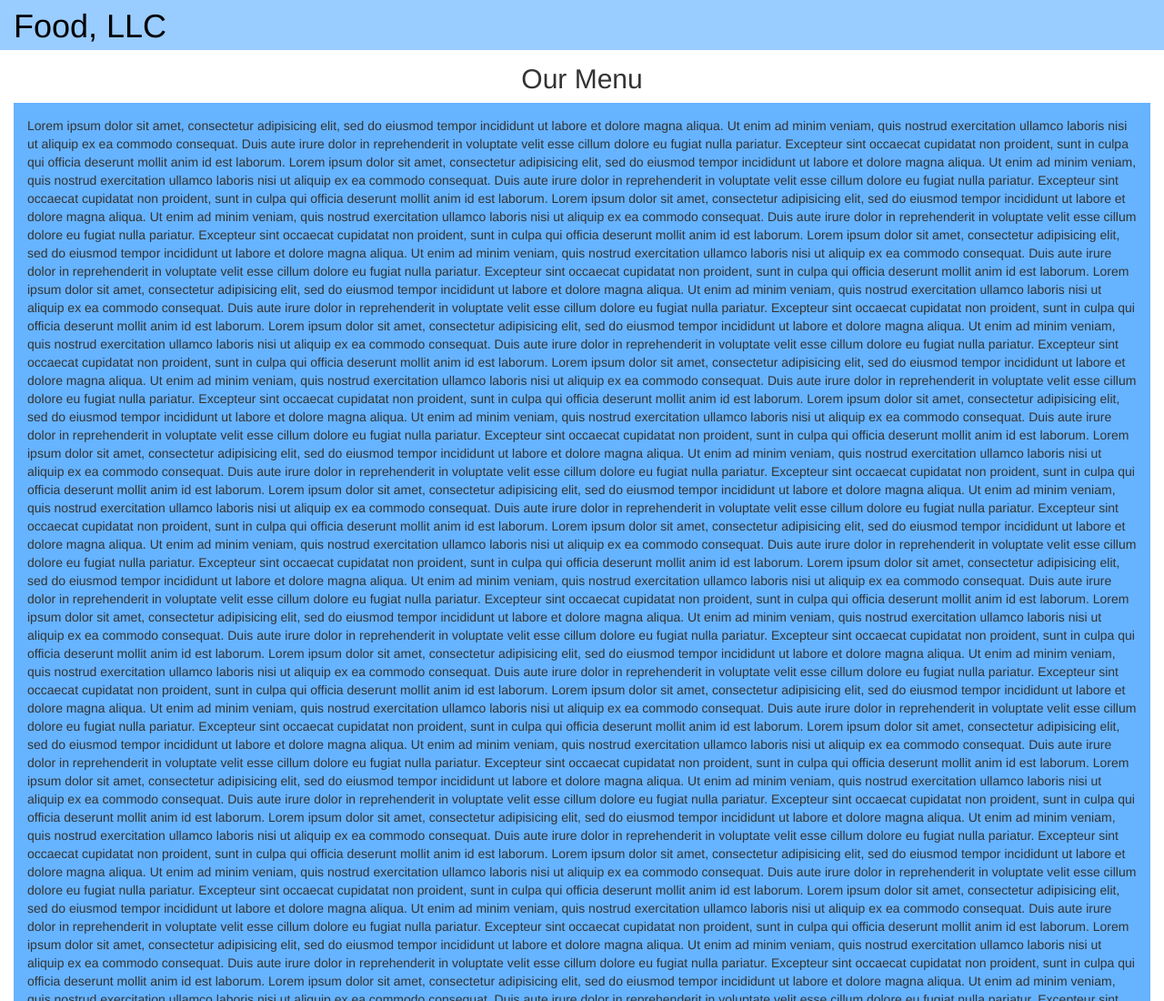
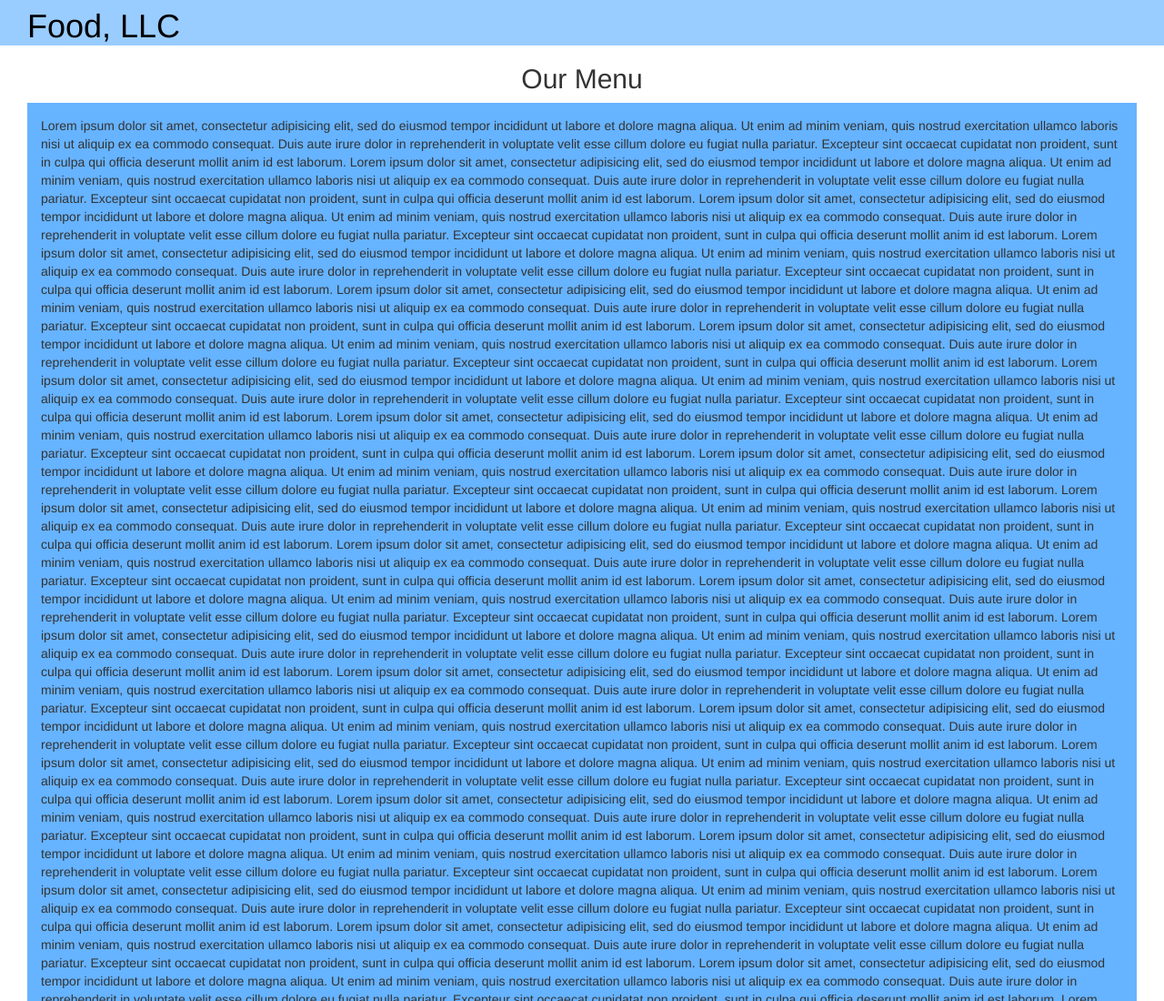
Before and after one commit to vegazus/2nd_assignment, a plain HTML site: page index.html in a window 1280 px wide. Shown: the top 1100 px of the page at 91% size. Drawn offline with Linux system fonts and the light colour scheme.

Commit message:
2nd_assign

```diff
--- a/css/styles.css
+++ b/css/styles.css
@@ -6,10 +6,9 @@
 }
 
 h1{
-	margin-left: 10px;
+	margin-left: 15px;
 	margin-bottom: 0;
 	margin-top: 0;
-	margin-left: 0;
     line-height: .75;
     color: black;
 }
@@ -25,7 +24,6 @@ ul div{
 
 #header-nav{
 	background: #99ccff;
-	height: 55px;
     border: 0;
 }
 
@@ -44,6 +42,7 @@ section>p{
 	padding: 15px;
 }
 
-body{
-	margin-top: 70px;
+.row{
+	margin-right: 15px;
+	margin-left: 15px;
 }
--- a/index.html
+++ b/index.html
@@ -11,7 +11,7 @@
     <link rel="stylesheet" href="css/styles.css">
 
     <header>
-      <nav id="header-nav" class="navbar navbar-default navbar-fixed-top">
+      <nav id="header-nav" class="navbar navbar-default navbar-static-top">
         <div class="container-fluid">
           <div class="navbar-header">
             <div class="navbar-brand">
@@ -27,7 +27,7 @@
             <span class="icon-bar"></span>
             </button>
 
-            <div id="collapsable-nav" class="collapse navbar-collapse">
+            <div id="collapsable-nav" class="collapse navbar-collapse"  aria-expanded="true">
            <ul id="nav-list" class="nav navbar-nav navbar-right visible-xs text-center">
             <li>
               <a href="#"><div>Chicken</div></a>
@@ -49,6 +49,8 @@
 <body>
 
   <h2 class="text-center">Our Menu</h2>
+
+  <div class="row">
 
   <section class="container col-xs-12">
     <p> Lorem ipsum dolor sit amet, consectetur adipisicing elit, sed do eiusmod
@@ -225,6 +227,8 @@
     </p>
   </section>
 
+  </div>
+
   <!-- jQuery (Bootstrap JS plugins depend on it) -->
   <script src="js/jquery-1.11.3.min.js"></script>
   <script src="js/bootstrap.min.js"></script>
```
